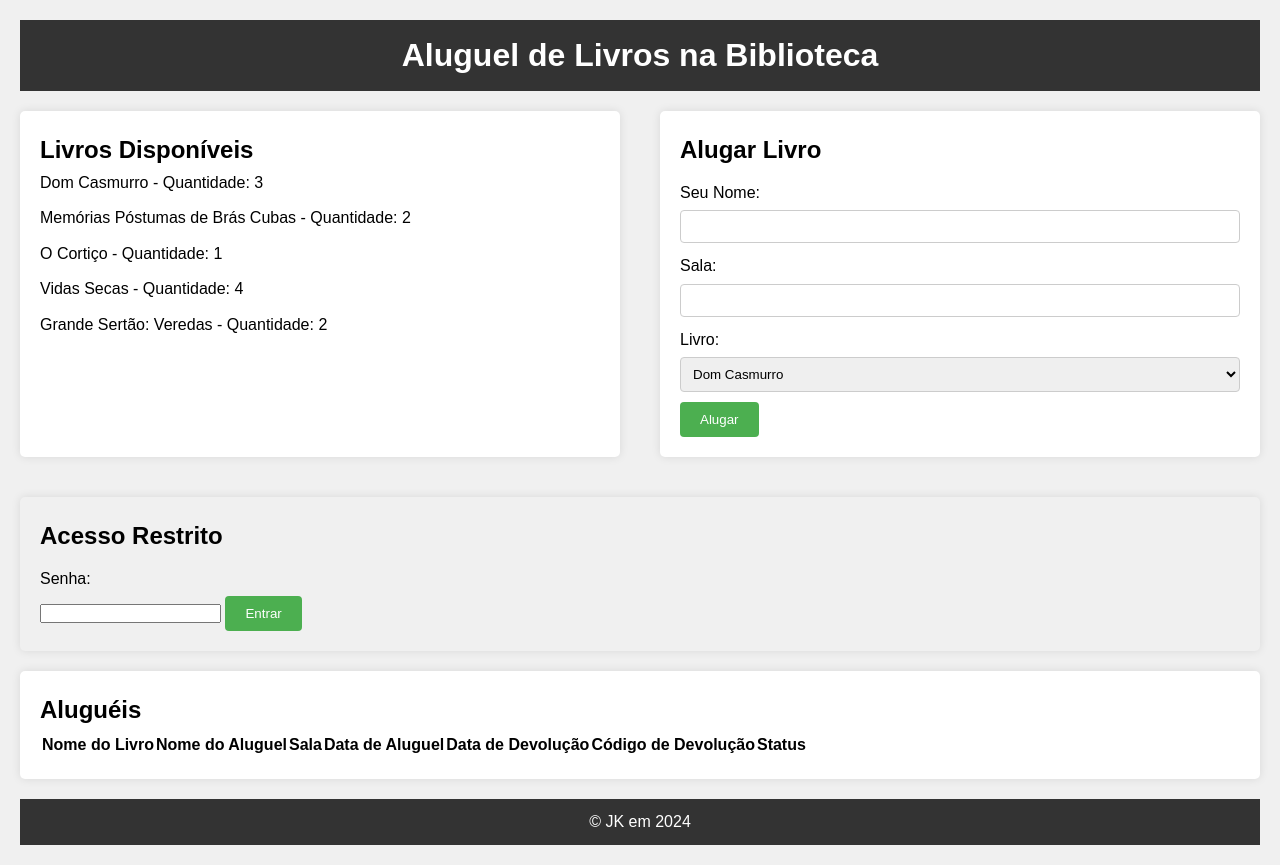
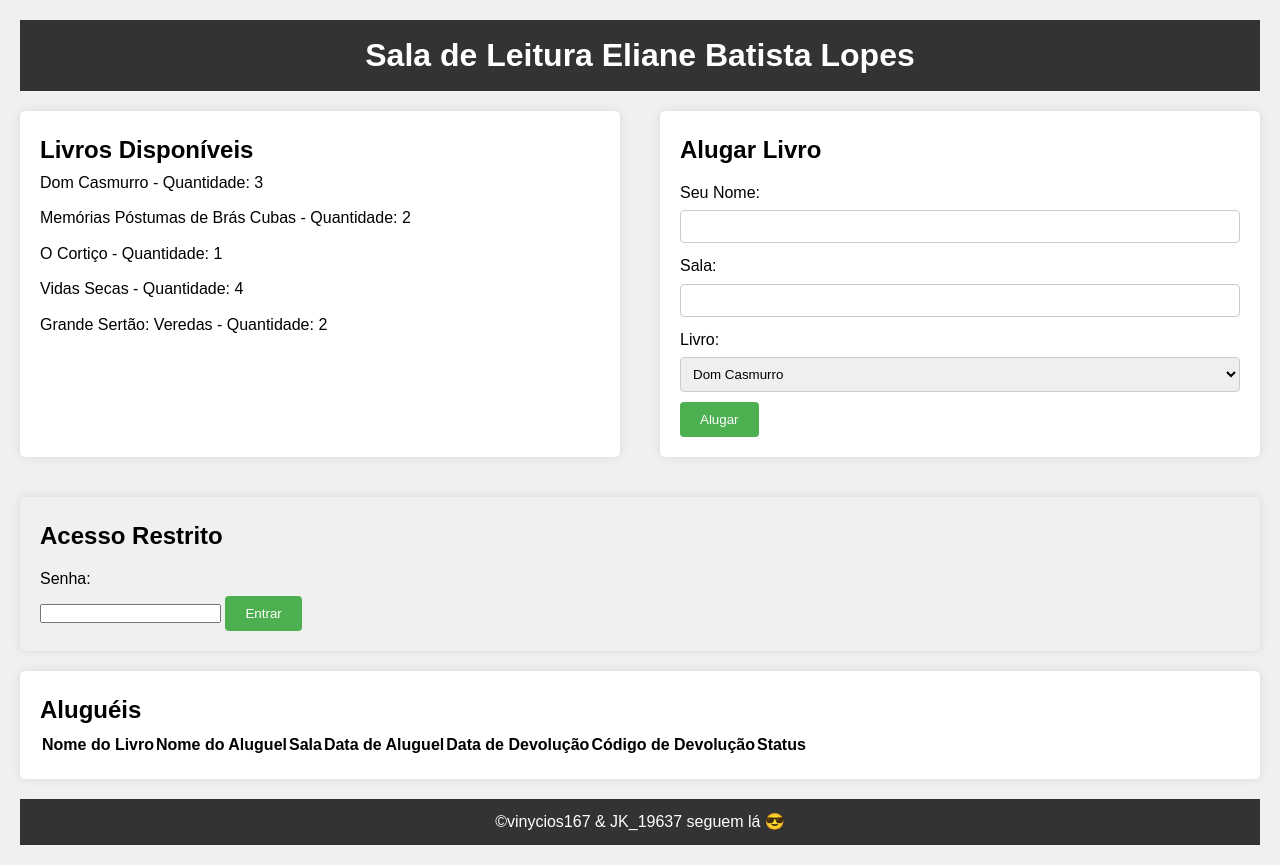
Before and after one commit to kaue431/Biblioteca-Panama, a website: page index.html in a window 1280 px wide. Drawn offline with nearby package versions, Linux system fonts and the light colour scheme.

Commit message:
Update index.html

```diff
--- a/index.html
+++ b/index.html
@@ -38,7 +38,7 @@ const db = firebase.firestore();
 </head>
 <body>
     <header>
-        <h1>Aluguel de Livros na Biblioteca</h1>
+        <h1>Sala de Leitura Eliane Batista Lopes</h1>
     </header>
     <main>
         <section id="livros">
@@ -115,7 +115,7 @@ const db = firebase.firestore();
         </table>
     </section>
     <footer>
-        <p>&copy; JK em 2024</p>
+        <p>&copy;vinycios167 & JK_19637 seguem lá 😎</p>
     </footer>
     <script src="scripts.js"></script>
 </body>
```
